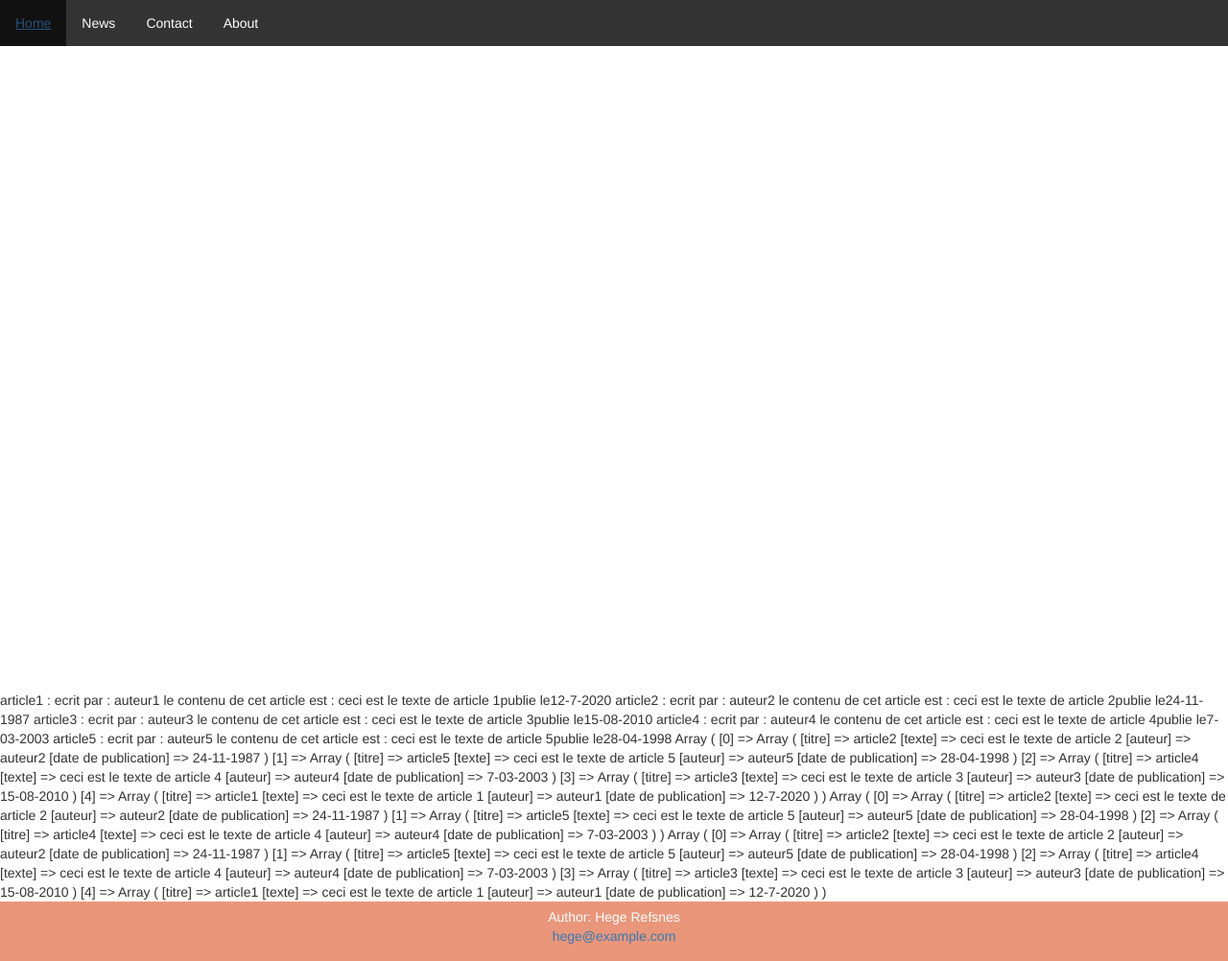
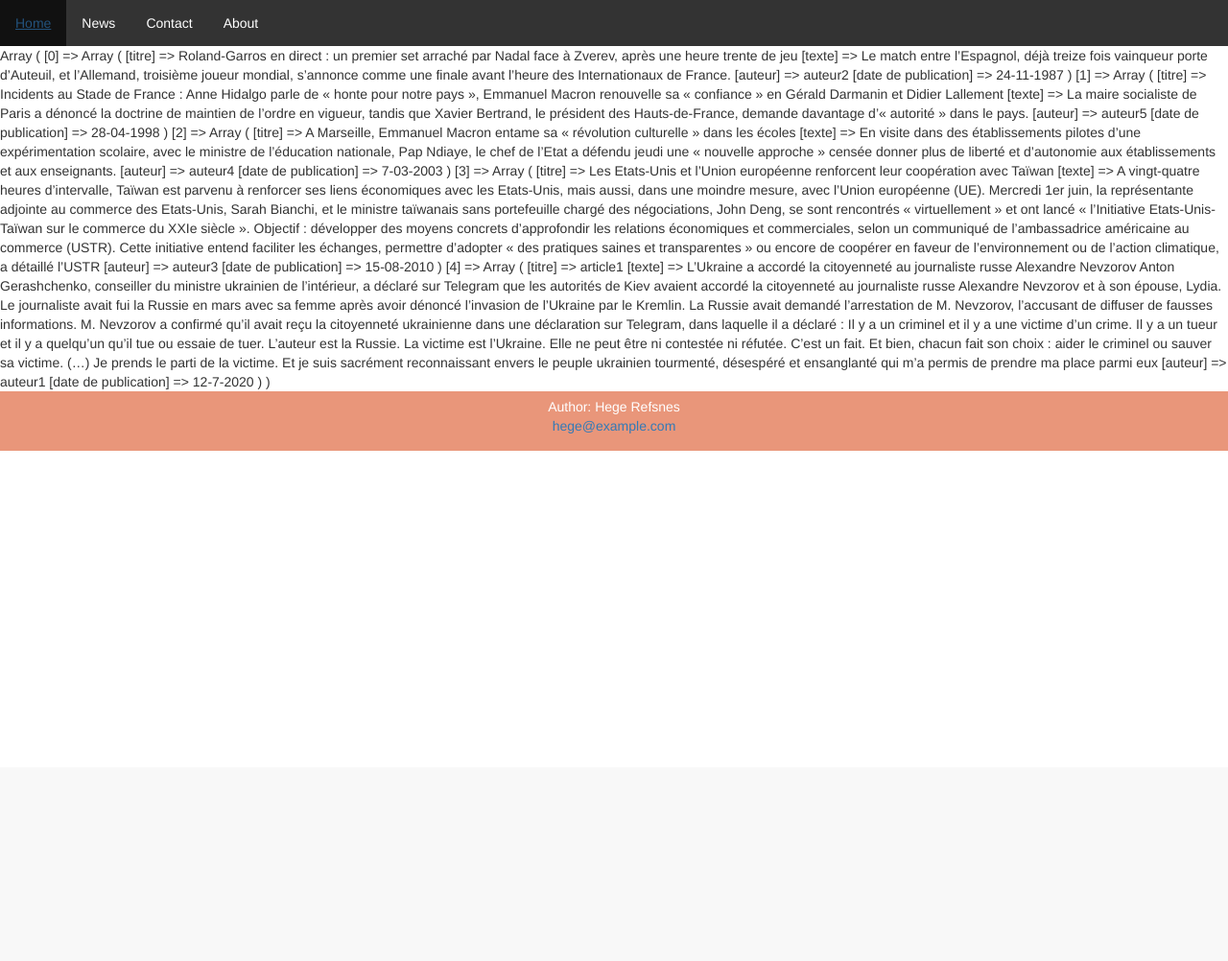
Before and after one commit to kenzaDa/act_1.2, a PHP site: page / in a window 1280 px wide. Shown: the whole page at 96% size. After the commit the page ends 470 px from the top, so only its background shows below. Run offline with PHP 8.4, Linux system fonts and the light colour scheme.

Commit message:
Add files via upload

```diff
--- a/act1.2.2/index.php
+++ b/act1.2.2/index.php
@@ -1,3 +1,4 @@
+<?php include_once("utils.php"); ?>
 <!DOCTYPE html>
 <html lang="en">
 <head>
@@ -10,12 +11,11 @@
 <header>
     <?php include_once("header.php"); ?>
 </header>
-<body>
-    <?php include_once("utils.php"); ?>
-    <?php print_r($articles);?>
 
-</body>
-<footer >
-<?php include_once("footer.php"); ?>
+    <?php print_r($articles)?>
+<footer>
+<?php
+include 'footer.php';
+?>
 </footer>
 </html>
--- a/act1.2.2/style.css
+++ b/act1.2.2/style.css
@@ -22,7 +22,3 @@
 li a:hover {
   background-color: #111;
 }
-
-header{
-  min-height: 90vh;
-}
--- a/act1.2.2/utils.php
+++ b/act1.2.2/utils.php
@@ -6,41 +6,47 @@
 
     [
         'titre' => 'article1',
-        'texte' => 'ceci est le texte de article 1',
+        'texte' => 'L’Ukraine a accordé la citoyenneté au journaliste russe Alexandre Nevzorov
+        Anton Gerashchenko, conseiller du ministre ukrainien de l’intérieur, a déclaré sur Telegram que les autorités de Kiev avaient accordé la citoyenneté au journaliste russe Alexandre Nevzorov et à son épouse, Lydia. Le journaliste avait fui la Russie en mars avec sa femme après avoir dénoncé l’invasion de l’Ukraine par le Kremlin. La Russie avait demandé l’arrestation de M. Nevzorov, l’accusant de diffuser de fausses informations.
+
+        M. Nevzorov a confirmé qu’il avait reçu la citoyenneté ukrainienne dans une déclaration sur Telegram, dans laquelle il a déclaré :
+
+        Il y a un criminel et il y a une victime d’un crime. Il y a un tueur et il y a quelqu’un qu’il tue ou essaie de tuer.
+        L’auteur est la Russie. La victime est l’Ukraine. Elle ne peut être ni contestée ni réfutée. C’est un fait. Et bien, chacun fait son choix : aider le criminel ou sauver sa victime. (…)
+        Je prends le parti de la victime.
+        Et je suis sacrément reconnaissant envers le peuple ukrainien tourmenté, désespéré et ensanglanté qui m’a permis de prendre ma place parmi eux',
         'auteur' => 'auteur1',
         'date de publication' => '12-7-2020',
     ],
     [
-        'titre' => 'article2',
-        'texte' => 'ceci est le texte de article 2',
+        'titre' => 'Roland-Garros en direct : un premier set arraché par Nadal face à Zverev, après une heure trente de jeu',
+        'texte' => 'Le match entre l’Espagnol, déjà treize fois vainqueur porte d’Auteuil, et l’Allemand, troisième joueur mondial, s’annonce comme une finale avant l’heure des Internationaux de France.',
         'auteur' => 'auteur2',
         'date de publication' => '24-11-1987',
     ],
     [
-        'titre' => 'article3',
-        'texte' => 'ceci est le texte de article 3',
+        'titre' => 'Les Etats-Unis et l’Union européenne renforcent leur coopération avec Taïwan',
+        'texte' => 'A vingt-quatre heures d’intervalle, Taïwan est parvenu à renforcer ses liens économiques avec les Etats-Unis, mais aussi, dans une moindre mesure, avec l’Union européenne (UE). Mercredi 1er juin, la représentante adjointe au commerce des Etats-Unis, Sarah Bianchi, et le ministre taïwanais sans portefeuille chargé des négociations, John Deng, se sont rencontrés « virtuellement » et ont lancé « l’Initiative Etats-Unis-Taïwan sur le commerce du XXIe siècle ». Objectif : développer des moyens concrets d’approfondir les relations économiques et commerciales, selon un communiqué de l’ambassadrice américaine au commerce (USTR). Cette initiative entend faciliter les échanges, permettre d’adopter « des pratiques saines et transparentes » ou encore de coopérer en faveur de l’environnement ou de l’action climatique, a détaillé l’USTR',
         'auteur' => 'auteur3',
         'date de publication' => '15-08-2010',
     ],
     [
-        'titre' => 'article4',
-        'texte' => 'ceci est le texte de article 4',
+        'titre' => 'A Marseille, Emmanuel Macron entame sa « révolution culturelle » dans les écoles',
+        'texte' => 'En visite dans des établissements pilotes d’une expérimentation scolaire, avec le ministre de l’éducation nationale, Pap Ndiaye, le chef de l’Etat a défendu jeudi une « nouvelle approche » censée donner plus de liberté et d’autonomie aux établissements et aux enseignants.',
         'auteur' => 'auteur4',
         'date de publication' => '7-03-2003',
     ],
     [
-        'titre' => 'article5',
-        'texte' => 'ceci est le texte de article 5',
+        'titre' => 'Incidents au Stade de France : Anne Hidalgo parle de « honte pour notre pays », Emmanuel Macron renouvelle sa « confiance » en Gérald Darmanin et Didier Lallement',
+        'texte' => 'La maire socialiste de Paris a dénoncé la doctrine de maintien de l’ordre en vigueur, tandis que Xavier Bertrand, le président des Hauts-de-France, demande davantage d’« autorité » dans le pays.',
         'auteur' => 'auteur5',
         'date de publication' => '28-04-1998',
     ],
 ];
 
-foreach($articles as $article) {
-    echo $article['titre'] . '  : ' .'ecrit par : ' .$article['auteur']  . ' le contenu de cet article est : ' .$article['texte'] .'publie le'. $article['date de publication'] . PHP_EOL;
+//foreach($articles as $article) {
+    //echo $article['titre'] . '  : ' .'ecrit par : ' .$article['auteur']  . ' le contenu de cet article est : ' .$article['texte'] .'publie le'. $article['date de publication'] . PHP_EOL;
 
-
-    }
     function date_compare($element1, $element2) {
        $datetime1 = strtotime($element1['date de publication']);
        $datetime2 = strtotime($element2['date de publication']);
@@ -50,10 +56,28 @@
    // Sort the array
     usort($articles, 'date_compare');
 
-    // Print the array
+     //Print the array
+     function  getArticles($n=null){
+        $array=array();
+          global $articles;
+          foreach($articles as $article){
+              if(($article['date de publication']) < time()){
+                  $tab[] = $article;
+              }
+          }
+          if ($n===null || $n>count($tab)){
+              return($tab);
+          }
+          for ($i=0 ; $i< $n ; $i++) {
+           $array[]=  $tab[$i];
 
-    print_r($articles);
+              }
+           return $array;
+      }
 
 
-    $t= array_slice($articles,0,3);
-    print_r($t);
+
+
+
+
+   ?>
```
Lines whose indentation alone changed are shown as unchanged.
